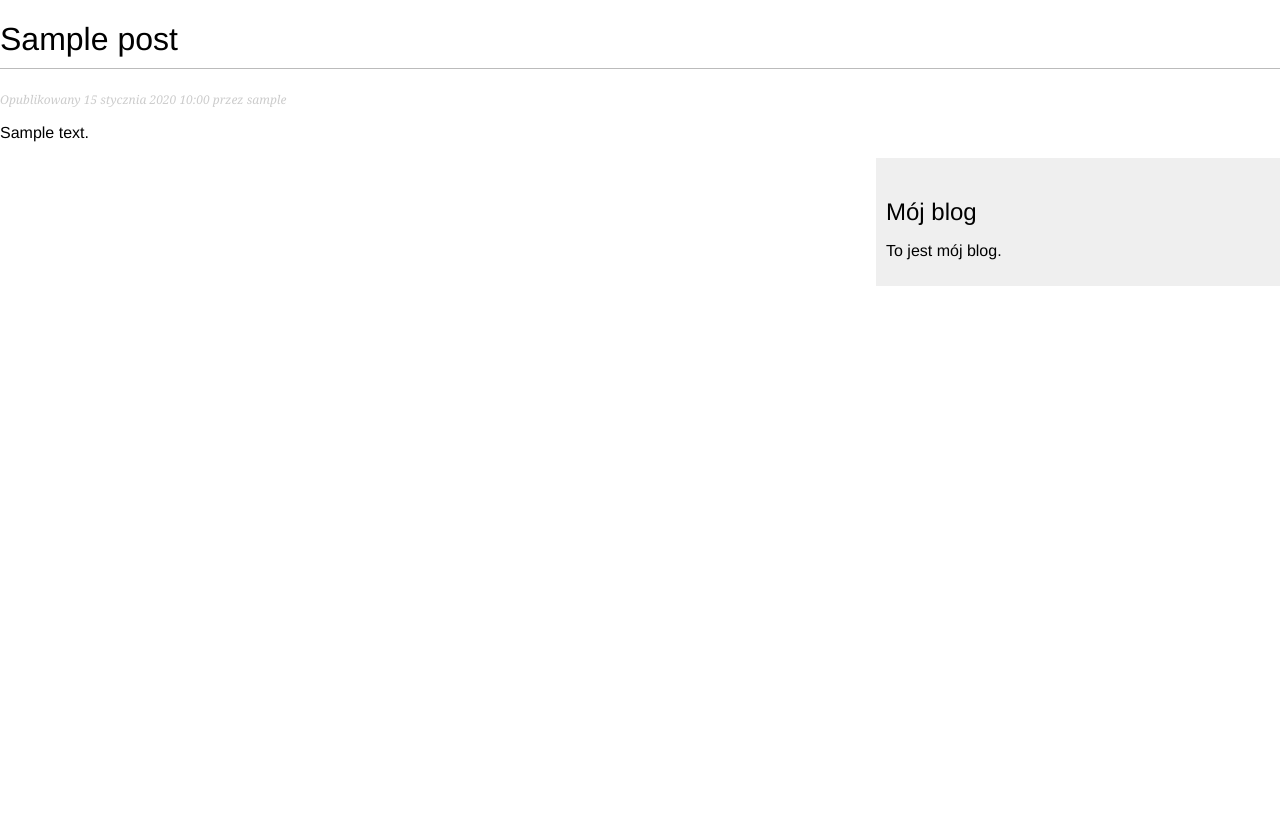
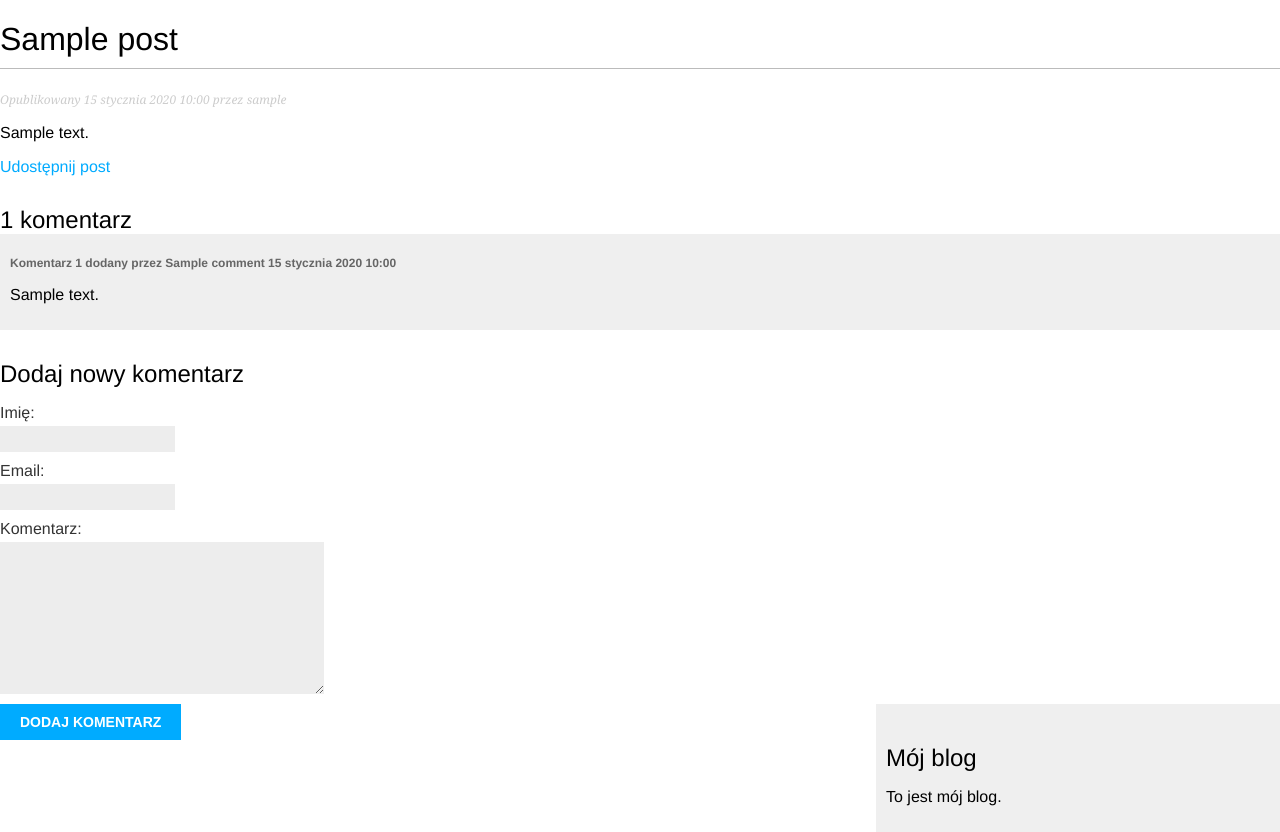
Before and after one commit to Lioheart/DjangoBlog, a Django app: a page that uses templates/blog/post/detail.html in a window 1280 px wide. Before the commit the page ends 286 px from the top, so only its background shows below. Run offline with Django 4.2, Linux system fonts and the light colour scheme; tables that the repository leaves empty hold one stand-in row (values such as "Sample post").

Commit message:
Added comments

```diff
--- a/blog/forms.py
+++ b/blog/forms.py
@@ -1,4 +1,6 @@
 from django import forms
+
+from blog.models import Comment
 
 
 class EmailPostForm(forms.Form):
@@ -7,7 +9,13 @@ class EmailPostForm(forms.Form):
 
     Pole typu CharField jest elementem typu <input type="text">
     """
-    name = forms.CharField(max_length=25)
-    email = forms.EmailField()
-    to = forms.EmailField()
-    comments = forms.CharField(required=False, widget=forms.Textarea)
+    name = forms.CharField(max_length=25, label='Imię')
+    email = forms.EmailField(label='Email')
+    to = forms.EmailField(label='Do')
+    comments = forms.CharField(required=False, widget=forms.Textarea, label='Treść')
+
+
+class CommentForm(forms.ModelForm):
+    class Meta:
+        model = Comment
+        fields = ('name', 'email', 'body')
--- a/blog/models.py
+++ b/blog/models.py
@@ -61,3 +61,29 @@ class Post(models.Model):
 
     def __str__(self):
         return self.title
+
+
+class Comment(models.Model):
+    """
+    Commentjest modelem do przechowywania komentarzy.
+
+    Zawarty jest tu klucz obcy dla konkretnego posta. Każdy komentarz przeznaczony jest dla konkretnego posta,
+    a sam post może mieć wiele komentarzy. Atrybut related_name umożliwia nadanie nazwy atrybutowi, dzięki czemu
+    możemy uzyć comment.post() do pobrania konkretnego posta, lub post.comments.all() do pobrania wszystkich
+    komentarzy.
+    """
+    post = models.ForeignKey(Post, on_delete=models.CASCADE, related_name='comments')
+    name = models.CharField(max_length=80, verbose_name='Imię')
+    email = models.EmailField(verbose_name='Email')
+    body = models.TextField(verbose_name='Komentarz')
+    created = models.DateTimeField(auto_now_add=True, verbose_name='Utworzono')
+    updated = models.DateTimeField(auto_now=True, verbose_name='Zmodyfikowano')
+    active = models.BooleanField(default=True, verbose_name='Aktywny')
+
+    class Meta:
+        ordering = ('created',)
+        verbose_name = 'Komentarz'
+        verbose_name_plural = 'Komentarze'
+
+    def __str__(self):
+        return f'Komentarz dodany przez {self.name} dla posta {self.post}'
--- a/blog/views.py
+++ b/blog/views.py
@@ -3,7 +3,7 @@ from django.core.paginator import Paginator, PageNotAnInteger, EmptyPage
 from django.shortcuts import render, get_object_or_404
 from django.views.generic import ListView
 
-from blog.forms import EmailPostForm
+from blog.forms import EmailPostForm, CommentForm
 from blog.models import Post
 
 
@@ -94,4 +94,23 @@ def post_detail(request, year, month, day, post):
                              publish__year=year,
                              publish__month=month,
                              publish__day=day)
-    return render(request, 'blog/post/detail.html', {'post': post})
+
+    # Lista aktywnych komentarzy
+    comments = post.comments.filter(active=True)
+
+    if request.method == 'POST':
+        # Komentarz został opublikowany
+        comment_form = CommentForm(data=request.POST)
+
+        if comment_form.is_valid():
+            # Utworzenie obiektu Comment; jeszcze jednak nie zapisujemy go w bazie
+            new_comment = comment_form.save(commit=False)
+
+            # Przypisanie komentarza do bieżącego posta.
+            new_comment.post = post
+
+            # Zapisanie komentarza w bazie
+            new_comment.save()
+    else:
+        comment_form = CommentForm()
+    return render(request, 'blog/post/detail.html', {'post': post, 'comments': comments, 'comment_form': comment_form})
--- a/templates/blog/post/detail.html
+++ b/templates/blog/post/detail.html
@@ -8,4 +8,36 @@
         Opublikowany {{ post.publish }} przez {{ post.author }}
     </p>
     {{ post.body|linebreaks }}
+    <p>
+        <a href="{% url 'blog:post_share' post.id %}">
+            Udostępnij post
+        </a>
+    </p>
+
+    {% with comments.count as total_comments %}
+        <h2>{{ total_comments }} komentarz{{ total_comments|pluralize:"y" }}</h2>
+    {% endwith %}
+
+    {% for comment in comments %}
+        <div class="comment">
+            <p class="info">
+                Komentarz {{ forloop.counter }} dodany przez {{ comment.name }}
+                {{ comment.created }}
+            </p>
+            {{ comment.body|linebreaks }}
+        </div>
+    {% empty %}
+        <p>Nie ma jeszcze żadnych komentarzy.</p>
+    {% endfor %}
+
+    {% if new_comment %}
+        <h2>Twój komentarz został dodany.</h2>
+    {% else %}
+        <h2>Dodaj nowy komentarz</h2>
+        <form action="." method="post">
+            {{ comment_form.as_p }}
+            {% csrf_token %}
+            <p><input type="submit" value="Dodaj komentarz"/></p>
+        </form>
+    {% endif %}
 {% endblock %}
```
Also changed, not shown: DjangoBlog/settings.py (+2 -9 lines), blog/admin.py (+8 -1 lines), templates/blog/post/share.html (added, +19 -0 lines), blog/static/css/blog.css (line endings or trailing spaces).
